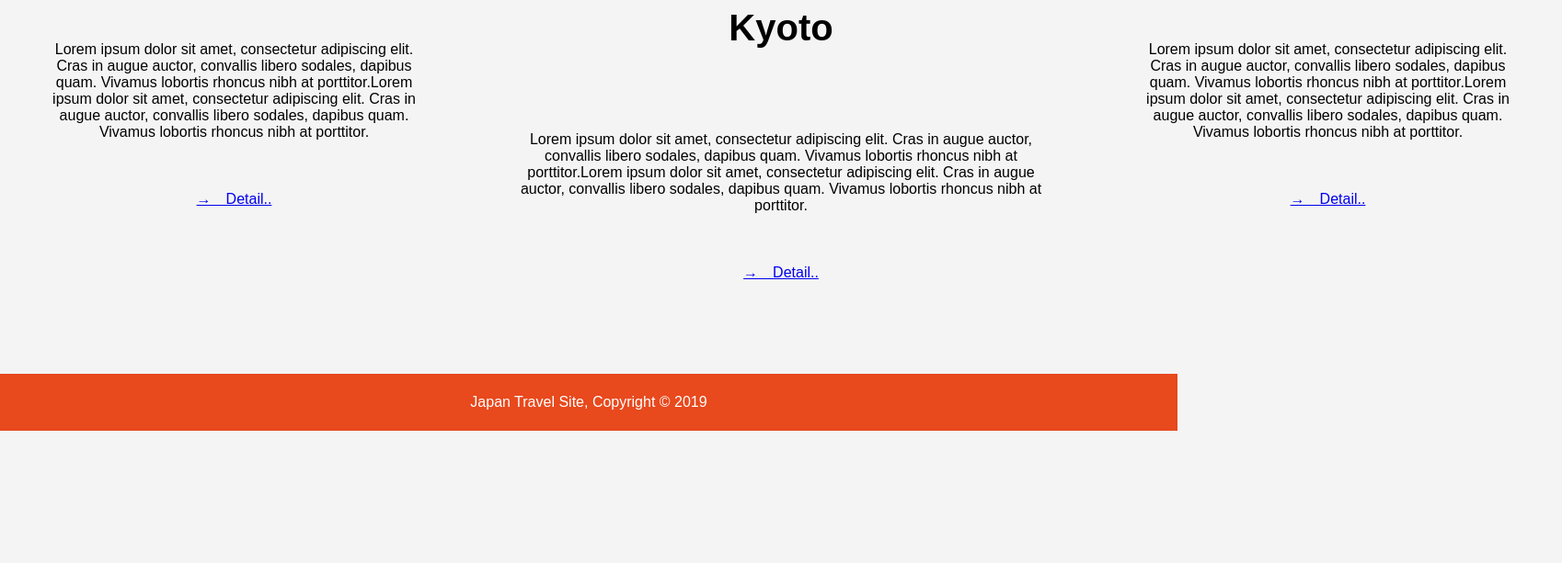
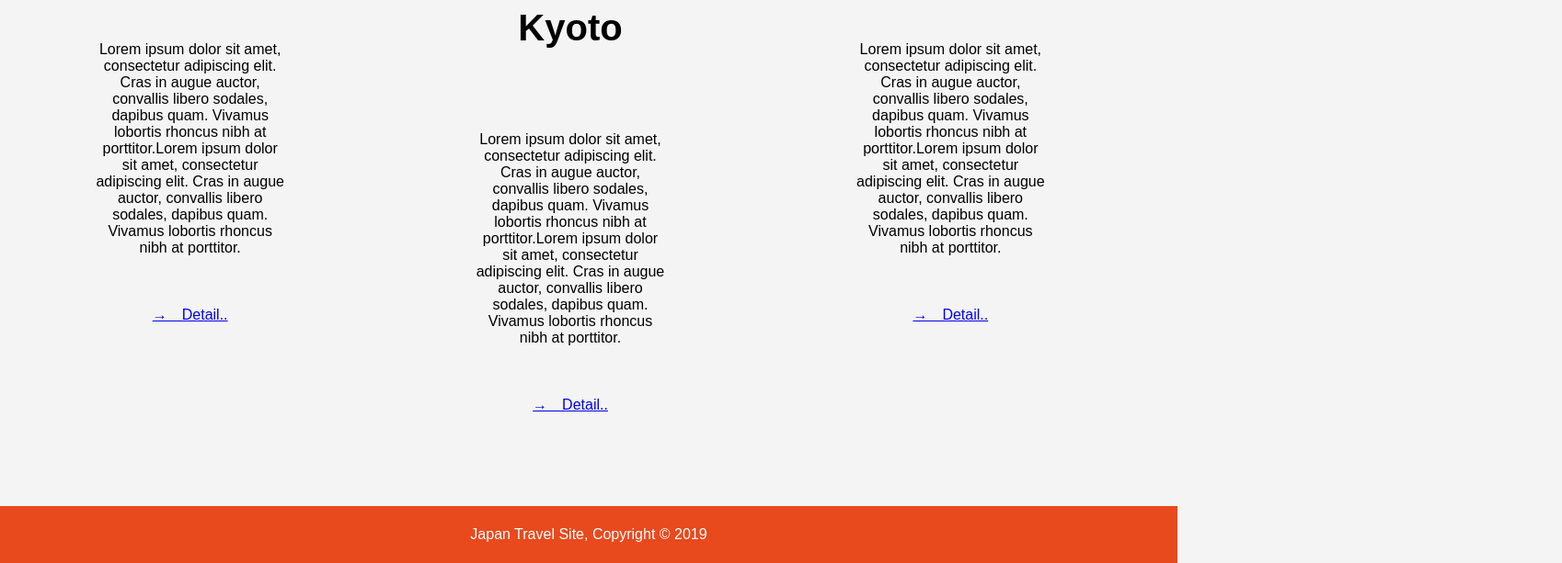
Before and after one commit to martin-garrix/Japan_Travel_Site.github.io, a plain HTML site: page index.html in a window 1280 px wide. Shown: the part 1289-1902 px from the top of the page at 92% size, 1698 px wide, since content can reach past the window. Before the commit the page ends 1758 px from the top, so only its background shows below. Drawn offline with Linux system fonts and the light colour scheme.

Commit message:
Update practice.css

```diff
--- a/practice.css
+++ b/practice.css
@@ -147,6 +147,9 @@ header a:hover {
 #boxes .box {
   text-align: center;
   margin-top: 100px;
+  max-width: 1240px;
+  width: 25%;
+
 }
 
 #boxes .box  p {
```
